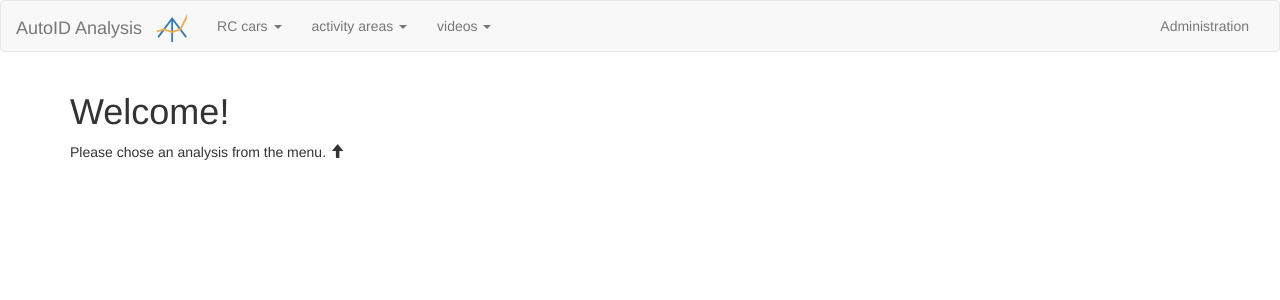
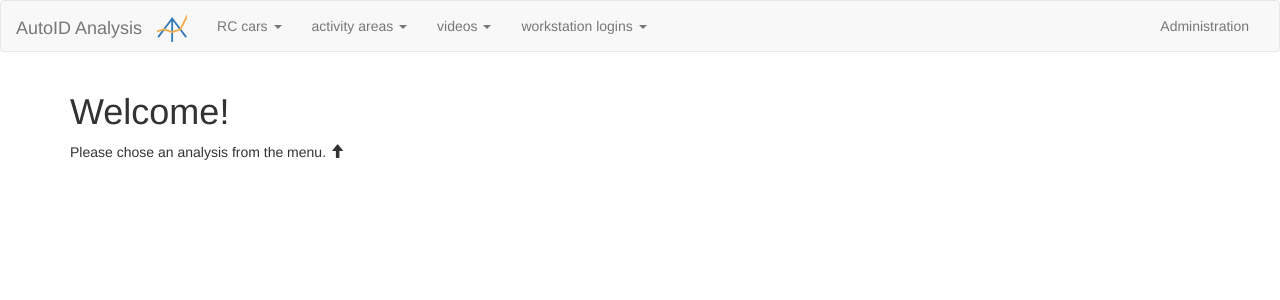
Before and after one commit to lpirl/autoid_analyses, a Django app: page / in a window 1280 px wide. Shown: the top 300 px of the page. Run offline with Django 3.2, Linux system fonts and the light colour scheme; some libraries are stand-ins or nearby versions.

Commit message:
added model for workstation logins

```diff
--- a/autoid/urls.py
+++ b/autoid/urls.py
@@ -40,4 +40,5 @@ urlpatterns = [
   generic_analyses_patterns(models.RCCarScan),
   generic_analyses_patterns(models.ActivityAreaScan),
   generic_analyses_patterns(models.VideoScan),
+  generic_analyses_patterns(models.WorkstationLoginScan),
 ]
--- a/main/admin/__init__.py
+++ b/main/admin/__init__.py
@@ -19,7 +19,7 @@ helpers.register_with_import_export(site, models.Scanner,
 
 register_scan_kwargs = {
   "exclude_model_attrs": ("id",),
-  "id_fields": ("timestamp", "tag"),
+  "id_fields": ("timestamp", "tag", "scanner"),
   "list_display": ("timestamp", "tag", "scanner"),
   "list_filter": (
     "timestamp",
@@ -33,3 +33,5 @@ helpers.register_with_import_export(site, models.ActivityAreaScan,
                                     **register_scan_kwargs)
 helpers.register_with_import_export(site, models.VideoScan,
                                     **register_scan_kwargs)
+helpers.register_with_import_export(site, models.WorkstationLoginScan,
+                                    **register_scan_kwargs)
--- a/main/templates/menu.html
+++ b/main/templates/menu.html
@@ -114,6 +114,48 @@
                 tag-scanner popularity
               </a>
             </li>
+            <li>
+              <a href="{% url 'VideoScan scan-intervals' %}">
+                scan intervals
+              </a>
+            </li>
+          </ul>
+        </li>
+
+        <li class="dropdown">
+          <a href="#" class="dropdown-toggle" data-toggle="dropdown"
+            role="button" aria-haspopup="true" aria-expanded="false">
+              workstation logins
+              <span class="caret"></span>
+          </a>
+          <ul class="dropdown-menu">
+            <li>
+              <a href="#">Analysis A</a>
+            </li>
+            <li>
+              <a href="#">Analysis B</a>
+            </li>
+            <li role="separator" class="divider"></li>
+            <li>
+              <a href="{% url 'WorkstationLoginScan tag popularity' %}">
+                tag popularity
+              </a>
+            </li>
+            <li>
+              <a href="{% url 'WorkstationLoginScan scanner popularity' %}">
+                workstation popularity
+              </a>
+            </li>
+            <li>
+              <a href="{% url 'WorkstationLoginScan tag-scanner popularity' %}">
+                tag-workstation popularity
+              </a>
+            </li>
+            <li>
+              <a href="{% url 'WorkstationLoginScan scan-intervals' %}">
+                scan intervals
+              </a>
+            </li>
           </ul>
         </li>
 
```
Also changed, not shown: main/models.py (+5 -3 lines), main/migrations/0006_auto_20151027_1238.py (added), main/migrations/0007_auto_20151027_1246.py (added).
